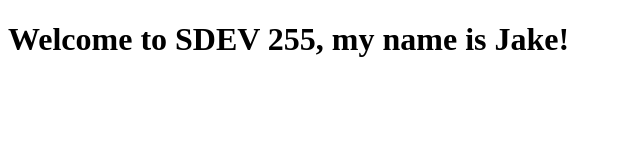
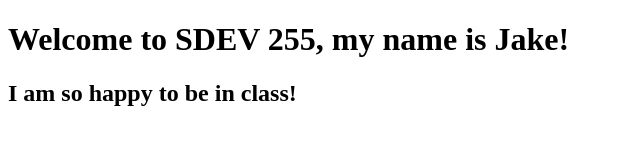
Before and after one commit to joswalt9/GitExample, a plain HTML site: page index.html in a window 1280 px wide. Shown: the whole page, without its empty margins (0-640 px from the left). Drawn offline with Linux system fonts and the light colour scheme.

Commit message:
Added h2 -JO

```diff
--- a/index.html
+++ b/index.html
@@ -10,6 +10,7 @@
 
 <body>
   <h1>Welcome to SDEV 255, my name is Jake!</h1>
+  <h2>I am so happy to be in class!</h2>
   <script src="script.js"></script>
 </body>
 
```
